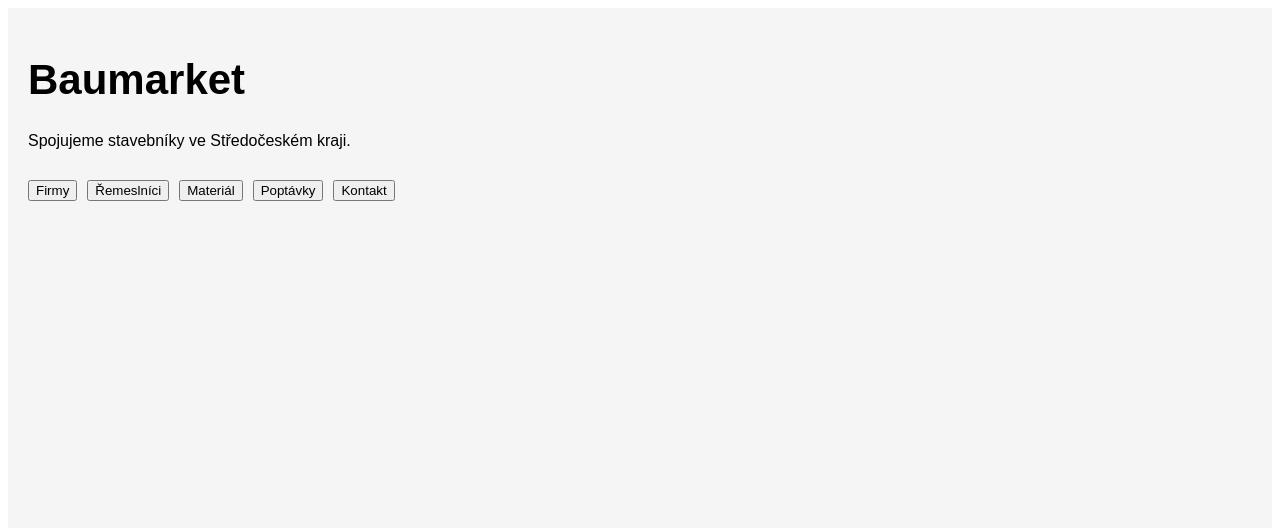
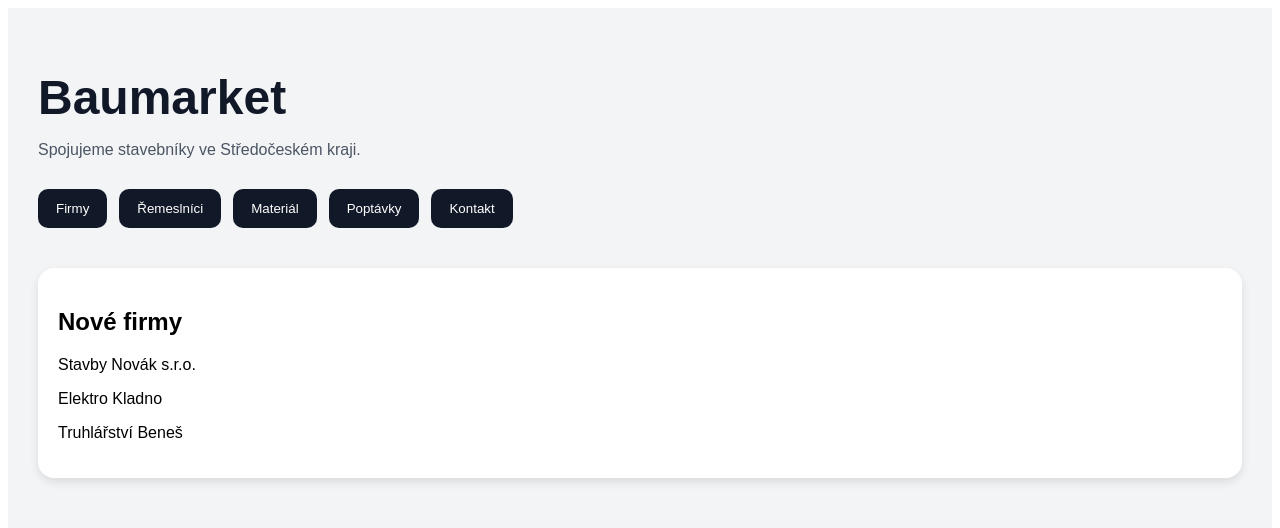
Before and after one commit to Hartmani/Baumarket, a Next.js app: page / in a window 1280 px wide. Shown: the top 528 px of the page. Built offline with nearby package versions, Linux system fonts and the light colour scheme.

Commit message:
Update page.tsx

```diff
--- a/app/page.tsx
+++ b/app/page.tsx
@@ -6,21 +6,51 @@ export default function Home() {
 
       style={{
 
-        padding: "20px",
+        minHeight: "100vh",
+
+        background: "#f3f4f6",
+
+        padding: "30px",
 
         fontFamily: "Arial",
-
-        background: "#f5f5f5",
-
-        minHeight: "100vh",
 
       }}
 
     >
 
-      <h1 style={{ fontSize: "42px" }}>Baumarket</h1>
+      <h1
 
-      <p>Spojujeme stavebníky ve Středočeském kraji.</p>
+        style={{
+
+          fontSize: "48px",
+
+          marginBottom: "10px",
+
+          color: "#111827",
+
+        }}
+
+      >
+
+        Baumarket
+
+      </h1>
+
+      <p
+
+        style={{
+
+          color: "#4b5563",
+
+          marginBottom: "30px",
+
+        }}
+
+      >
+
+        Spojujeme stavebníky ve Středočeském kraji.
+
+      </p>
 
       <div
 
@@ -28,25 +58,51 @@ export default function Home() {
 
           display: "flex",
 
-          gap: "10px",
-
-          marginTop: "30px",
+          gap: "12px",
 
           flexWrap: "wrap",
+
+          marginBottom: "40px",
 
         }}
 
       >
 
-        <button>Firmy</button>
+        <button style={btn}>Firmy</button>
 
-        <button>Řemeslníci</button>
+        <button style={btn}>Řemeslníci</button>
 
-        <button>Materiál</button>
+        <button style={btn}>Materiál</button>
 
-        <button>Poptávky</button>
+        <button style={btn}>Poptávky</button>
 
-        <button>Kontakt</button>
+        <button style={btn}>Kontakt</button>
+
+      </div>
+
+      <div
+
+        style={{
+
+          background: "white",
+
+          padding: "20px",
+
+          borderRadius: "16px",
+
+          boxShadow: "0 4px 10px rgba(0,0,0,0.1)",
+
+        }}
+
+      >
+
+        <h2>Nové firmy</h2>
+
+        <p>Stavby Novák s.r.o.</p>
+
+        <p>Elektro Kladno</p>
+
+        <p>Truhlářství Beneš</p>
 
       </div>
 
@@ -55,3 +111,17 @@ export default function Home() {
   );
 
 }
+
+const btn = {
+
+  background: "#111827",
+
+  color: "white",
+
+  border: "none",
+
+  padding: "12px 18px",
+
+  borderRadius: "10px",
+
+};
```
